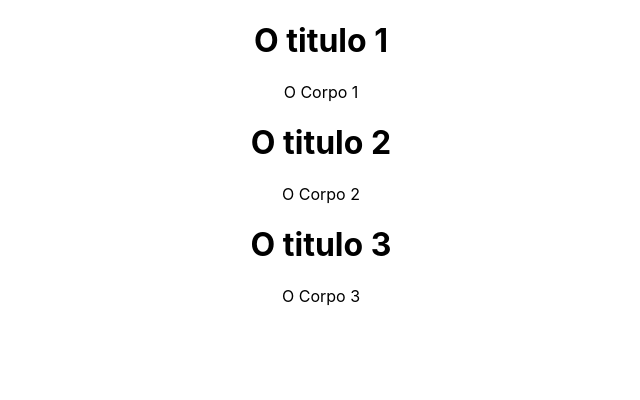
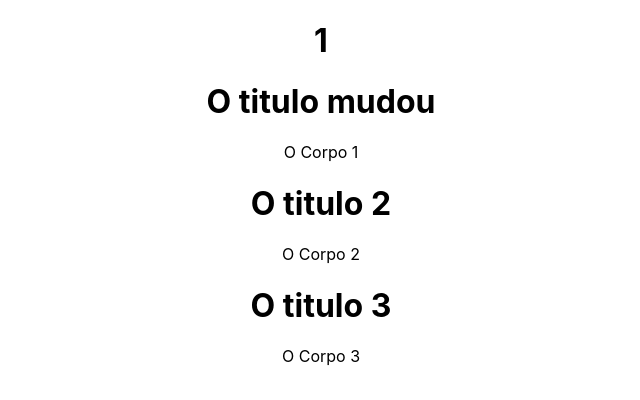
Before and after one commit to mcpavao/react-advanced, a React (Create React App) app: page / in a window 1280 px wide. Shown: the top 400 px of the page, without its empty margins (319-959 px from the left). Built offline with nearby package versions, Linux system fonts and the light colour scheme.

Commit message:
setTimeout

```diff
--- a/src/App.js
+++ b/src/App.js
@@ -3,6 +3,7 @@
 
 class App extends React.Component {
   state ={
+    counter: 0,
     posts: [
       {
         id: 1,
@@ -22,11 +23,21 @@
     ]
   };
 
+  componentDidMount() {
+    const { posts, counter } = this.state;
+    posts[0].title = 'O titulo mudou';
+
+    setTimeout(() => {
+      this.setState({ posts, counter: counter + 1 })
+    }, 5000);
+  }
+
   render() {
-    const { posts } = this.state;
+    const { posts, counter } = this.state;
 
     return (
       <div className="App">
+        <h1>{counter}</h1>
         {posts.map(post => (
           <div key={post.id}>
             <h1>{post.title}</h1>
```
Lines whose indentation alone changed are shown as unchanged.
